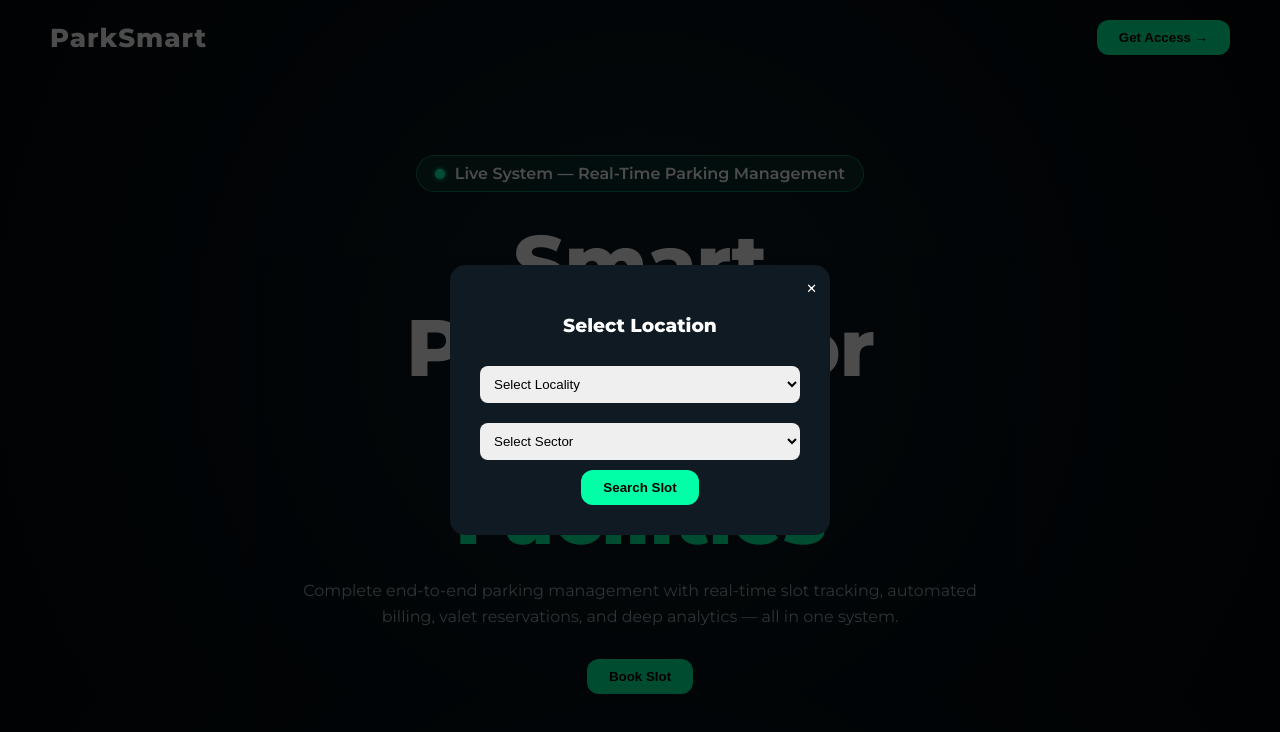
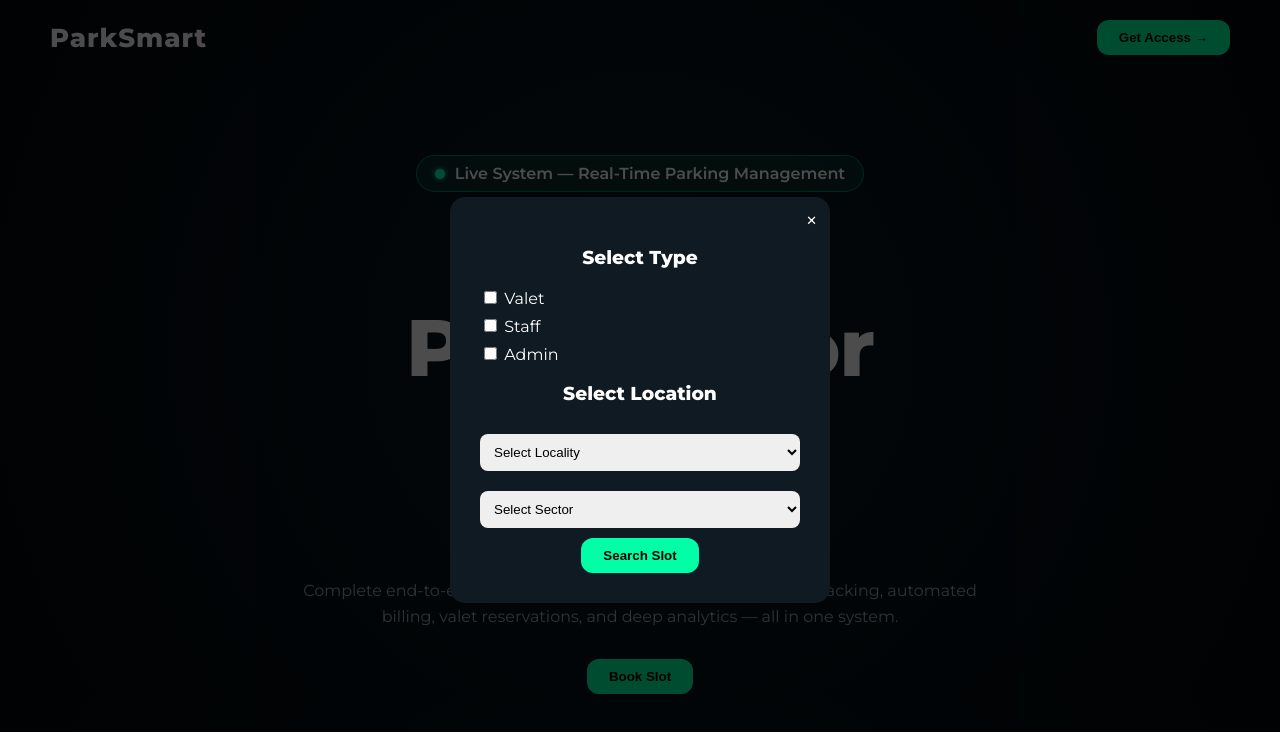
Before and after one commit to Dikshit2317/Dikshit2317.github.io, a plain HTML site: page index.html in a window 1280 px wide. Both pictures are taken after a click on the button "Book Slot". Drawn offline with Linux system fonts and the light colour scheme.

Commit message:
Update index.html

```diff
--- a/index.html
+++ b/index.html
@@ -134,6 +134,17 @@ select {
     border-radius: 8px;
     border: none;
 }
+
+.checkbox-group {
+    text-align: left;
+    margin: 15px 0;
+}
+
+.checkbox-group label {
+    display: block;
+    margin: 8px 0;
+    cursor: pointer;
+}
 </style>
 </head>
 <body>
@@ -168,12 +179,19 @@ select {
 <div class="popup" id="popup">
     <div class="popup-content">
         <div class="close" onclick="closePopup()">&times;</div>
+        <h3>Select Type</h3>
+
+        <div class="checkbox-group">
+            <label><input type="checkbox"> Valet</label>
+            <label><input type="checkbox"> Staff</label>
+            <label><input type="checkbox"> Admin</label>
+        </div>
+
         <h3>Select Location</h3>
 
         <select>
             <option>Select Locality</option>
             <option>Chandigarh</option>
-
         </select>
 
         <select>
```
